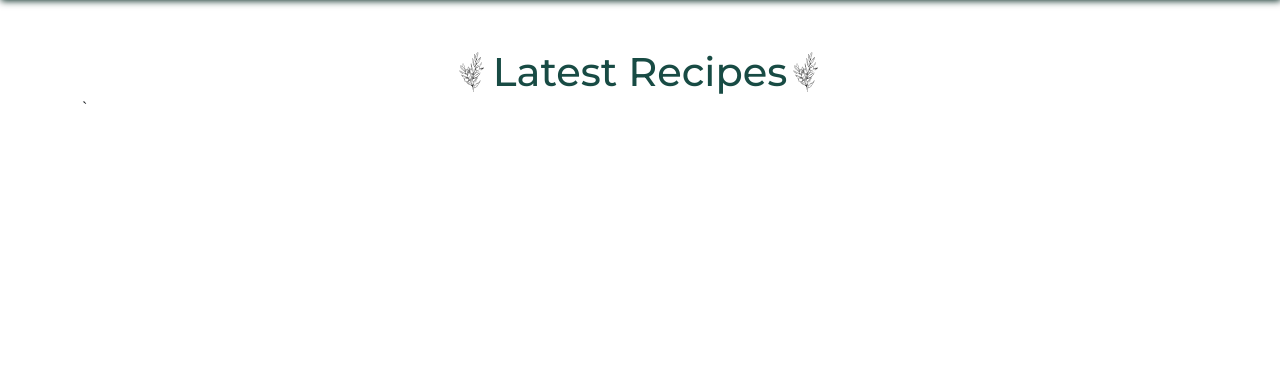
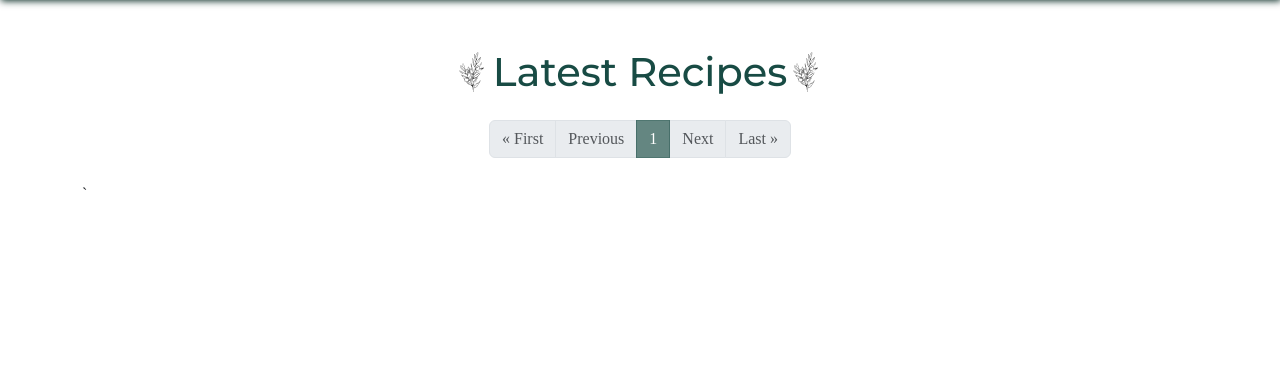
Before and after one commit to raneem-yad/project-portfolio-4, a Django app: page / in a window 1280 px wide. Shown: the part 92-481 px from the top of the page. Run offline with Django 3.2, Linux system fonts and the light colour scheme; data that the repository does not hold is empty; some libraries are stand-ins or nearby versions; some web fonts are replaced.

Commit message:
add pagination to home page

```diff
--- a/recipes/templates/recipes/recipe_home_list.html
+++ b/recipes/templates/recipes/recipe_home_list.html
@@ -24,12 +24,22 @@
                             {{ recipe.user.username }} | <i class="far fa-calendar-alt"></i> {{recipe.posted_date}}
                         </p>
                         <span class="badge rounded-pill bg-success">{{recipe.meal_type}}</span>
+                        <span class="badge rounded-pill bg-success">{{recipe.get_difficulty_display}}</span>
                         <span class="badge rounded-pill bg-success">cook time : {{recipe.prep_time}} min</span>
                         <span class="badge rounded-pill bg-success">serves :{{recipe.serves}}</span>
                         <p class="card-text py-3">{{recipe.description}}</p>
                     </div>
                     <div class="card-footer bg-transparent border-success">
                         <a href="{% url 'recipe_detail' recipe.slug %}"  aria-label="Click to view {{recipe.title}}" class="btn btn-primary ">Learn More</a>
+                        <span>
+                        {% for i in star_range %}
+                            {% if i <= recipe.average_rating %}
+                                <i class="star fas fa-star"></i>  <!-- Filled star -->
+                            {% else %}
+                                <i class="star far fa-star"></i>  <!-- Empty star -->
+                            {% endif %}
+                        {% endfor %}
+                        </span>
                     </div>
 <!--                </div>-->
             </div>
@@ -38,3 +48,54 @@
 <!--        </div>-->
 
     </div>
+    <!-- Pagination controls -->
+
+    <div class="my-4">
+        <nav aria-label="Page navigation example">
+          <ul class="pagination justify-content-center">
+            {% if recipe_list.has_previous %}
+              <li class="page-item">
+                <a class="page-link" href="?page=1" tabindex="-1" aria-disabled="true">&laquo; First</a>
+              </li>
+              <li class="page-item">
+                <a class="page-link" href="?page={{ recipe_list.previous_page_number }}">Previous</a>
+              </li>
+            {% else %}
+              <li class="page-item disabled">
+                <span class="page-link">&laquo; First</span>
+              </li>
+              <li class="page-item disabled">
+                <span class="page-link">Previous</span>
+              </li>
+            {% endif %}
+
+            {% for num in recipe_list.paginator.page_range %}
+              {% if num == recipe_list.number %}
+                <li class="page-item active" aria-current="page">
+                  <span class="page-link">{{ num }}</span>
+                </li>
+              {% else %}
+                <li class="page-item">
+                  <a class="page-link" href="?page={{ num }}">{{ num }}</a>
+                </li>
+              {% endif %}
+            {% endfor %}
+
+            {% if recipe_list.has_next %}
+              <li class="page-item">
+                <a class="page-link" href="?page={{ recipe_list.next_page_number }}">Next</a>
+              </li>
+              <li class="page-item">
+                <a class="page-link" href="?page={{ recipe_list.paginator.num_pages }}">Last &raquo;</a>
+              </li>
+            {% else %}
+              <li class="page-item disabled">
+                <span class="page-link">Next</span>
+              </li>
+              <li class="page-item disabled">
+                <span class="page-link">Last &raquo;</span>
+              </li>
+            {% endif %}
+          </ul>
+        </nav>
+    </div>
--- a/recipes/views.py
+++ b/recipes/views.py
@@ -9,6 +9,7 @@ from django.views.generic import (
 from django.utils.text import slugify
 from django.contrib.auth.mixins import LoginRequiredMixin, UserPassesTestMixin
 from django.contrib.auth.decorators import login_required
+from django.core.paginator import Paginator, EmptyPage, PageNotAnInteger
 from django.db.models import Q, Avg, Count
 from django.views.generic.edit import FormMixin
 from django.contrib import messages
@@ -20,11 +21,26 @@ from .forms import RecipeForm, CommentForm
 # Create your views here.
 def home_recipe_view(request):
     weekly_recipe = Recipe.objects.filter(is_weekly=True).last()
-    recipe_list = Recipe.objects.all()
+    recipe_list = Recipe.objects.annotate(
+        average_rating=Avg('ratings__rating')
+    )
+
+    # Pagination
+    paginator = Paginator(recipe_list, 6)  # Show 10 recipes per page
+    page_number = request.GET.get('page')
+    try:
+        recipe_list = paginator.page(page_number)
+    except PageNotAnInteger:
+        # If page is not an integer, deliver first page.
+        recipe_list = paginator.page(1)
+    except EmptyPage:
+        # If page is out of range (e.g. 9999), deliver last page of results.
+        recipe_list = paginator.page(paginator.num_pages)
+
     return render(
         request,
         "home/index.html",
-        {"weekly_recipe": weekly_recipe, "recipe_list": recipe_list},
+        {"weekly_recipe": weekly_recipe, "recipe_list": recipe_list, 'star_range': range(1, 6)},
     )
 
 
--- a/static/css/base.css
+++ b/static/css/base.css
@@ -233,6 +233,23 @@ img.logo {
 }
 
 
+.card-footer{
+    display: flex;
+    justify-content: space-between;
+    align-items : center
+}
+
+/** Pagination */
+.page-link {
+    color: var(--primary-background);
+}
+.page-link:hover {
+    color: #7dce82;
+}
+.active>.page-link, .page-link.active {
+    background-color: #194b44ab;
+    border-color: #194b4447;
+}
 
 /** Profiles */
 .profile-img {
```
